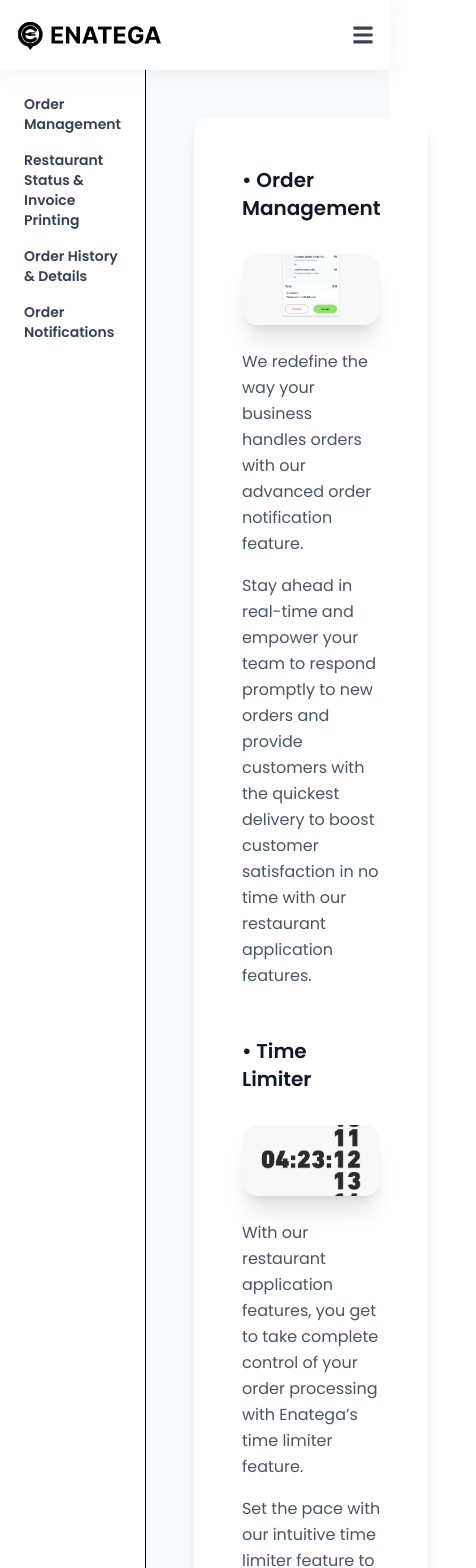
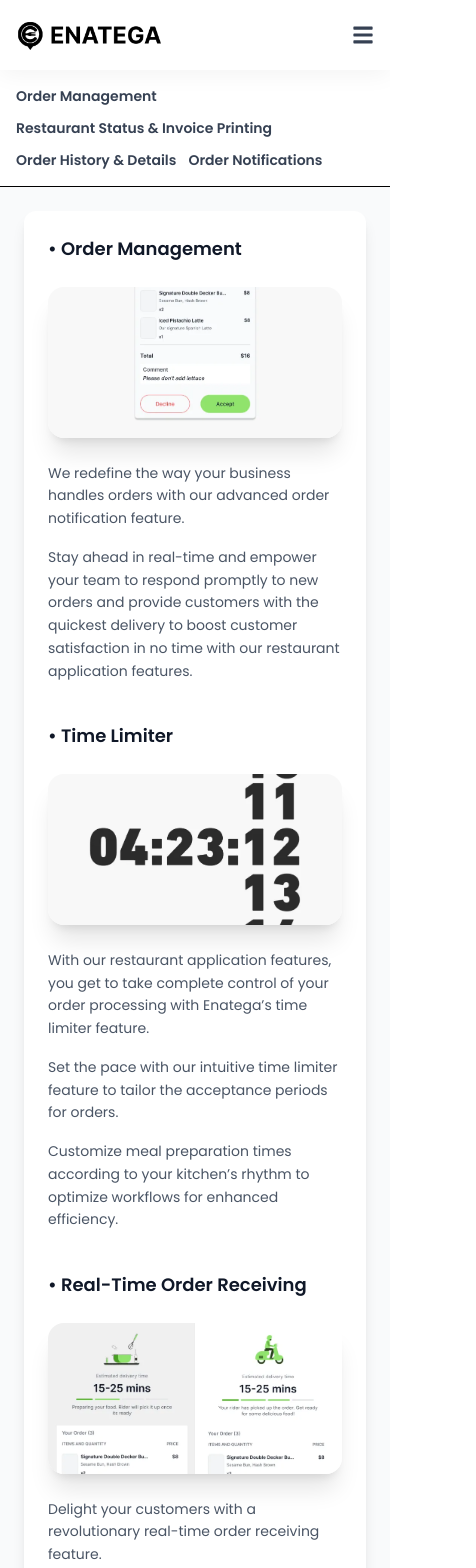
Before and after one commit to MuhammadEhsan705/Entaga-Clone, a React (Vite) app in the folder vite-project/Frontecd/: page /resturentapllication in a window 390 px wide. Shown: the top 1568 px of the page, 476 px wide, since content can reach past the window. Built offline with nearby package versions, Linux system fonts and the light colour scheme.

Commit message:
uyuyuyuyuy

```diff
--- a/vite-project/Frontecd/src/pages/Customerweb.jsx
+++ b/vite-project/Frontecd/src/pages/Customerweb.jsx
@@ -3,10 +3,10 @@
 
 function Customerweb() {
   return (
-    <div className="flex min-h-screen bg-gray-50">
+    <div className="flex flex-col md:flex-row min-h-screen bg-gray-50">
       {/* Sidebar */}
-      <aside className="w-64 bg-white border-r p-6">
-        <nav className="space-y-4 text-sm font-medium text-gray-700">
+      <aside className="w-full md:w-64 bg-white border-b md:border-b-0 md:border-r p-4 md:p-6">
+        <nav className="flex md:block flex-wrap gap-3 md:gap-0 text-sm font-medium text-gray-700">
           <a href="#" className="block hover:text-black font-semibold">
             Authentication
           </a>
@@ -29,17 +29,19 @@
       </aside>
 
       {/* Main Content */}
-      <main className="flex-1 p-12">
-        <div className="bg-white rounded-xl shadow-lg p-12 space-y-12">
+      <main className="flex-1 p-6 md:p-12">
+        <div className="bg-white rounded-xl shadow-lg p-6 md:p-12 space-y-10 md:space-y-12">
           {/* Email Verification */}
           <section>
-            <h2 className="text-xl font-bold text-gray-900 mb-4">• Email Verification</h2>
-            <p className="mt-2 text-gray-600 text-base leading-relaxed">
+            <h2 className="text-lg md:text-xl font-bold text-gray-900 mb-3 md:mb-4">
+              • Email Verification
+            </h2>
+            <p className="mt-2 text-gray-600 text-sm md:text-base leading-relaxed">
               With the email verification feature in the custom web/mobile application,
               we guarantee the authenticity of user registrations to lower the risk of
               fake orders and create a reliable customer base.
             </p>
-            <p className="mt-4 text-gray-600 text-base leading-relaxed">
+            <p className="mt-4 text-gray-600 text-sm md:text-base leading-relaxed">
               As you can quickly secure the confirmation process via the email verification
               feature, there’s an enhancement in the delivery information that enables
               streamlined communication on order updates and delivery details.
@@ -48,23 +50,23 @@
 
           {/* Multi-Platform Authentication */}
           <section>
-            <h2 className="text-xl font-bold text-gray-900 mb-6">
+            <h2 className="text-lg md:text-xl font-bold text-gray-900 mb-4 md:mb-6">
               • Multi-Platform Authentication
             </h2>
 
-            <div className="mt-8 flex justify-center">
+            <div className="mt-6 md:mt-8 flex justify-center">
               <img
                 src={multiplatform}
                 alt="Multi-Platform Authentication"
-                className="w-[500px] md:w-[650px] rounded-2xl shadow-xl"
+                className="w-full max-w-sm sm:max-w-md md:max-w-2xl rounded-2xl shadow-xl"
               />
             </div>
 
-            <p className="mt-6 text-gray-600 text-base leading-relaxed">
+            <p className="mt-6 text-gray-600 text-sm md:text-base leading-relaxed">
               It is time to simplify the on-boarding process with the multi-platform
               authentication feature in the custom web/mobile application.
             </p>
-            <p className="mt-4 text-gray-600 text-base leading-relaxed">
+            <p className="mt-4 text-gray-600 text-sm md:text-base leading-relaxed">
               We enable our customers to use their existing Google, Apple, or Facebook
               credentials, eliminating the need for a separate account creation.
             </p>
--- a/vite-project/Frontecd/src/pages/Feature.jsx
+++ b/vite-project/Frontecd/src/pages/Feature.jsx
@@ -23,21 +23,21 @@
   };
 
   return (
-    <section className="w-full bg-gradient-to-b from-green-200 to-white text-center py-20">
+    <section className="w-full bg-gradient-to-b from-green-200 to-white text-center py-14 md:py-20">
       {/* Heading */}
-      <h1 className="text-4xl md:text-5xl font-extrabold text-gray-900 max-w-4xl mx-auto leading-tight">
+      <h1 className="text-2xl sm:text-3xl md:text-5xl font-extrabold text-gray-900 max-w-4xl mx-auto leading-snug px-4">
         Enatega Multivendor Is A Full-Featured Multivendor{" "}
         <span className="text-green-600">Food Delivery Solution</span>
       </h1>
 
       {/* Tabs */}
-      <div className="mt-14 border-b">
-        <div className="flex flex-wrap justify-center gap-10">
+      <div className="mt-10 md:mt-14 border-b">
+        <div className="flex flex-wrap justify-center gap-4 sm:gap-6 md:gap-10 px-4 md:px-0">
           {tabs.map((tab) => (
             <button
               key={tab.id}
               onClick={() => setActive(tab.id)}
-              className={`relative pb-4 text-base md:text-lg font-medium transition ${
+              className={`relative pb-2 sm:pb-3 md:pb-4 text-sm sm:text-base md:text-lg font-medium transition ${
                 active === tab.id
                   ? "text-black font-semibold"
                   : "text-gray-600 hover:text-black"
@@ -45,7 +45,7 @@
             >
               {tab.label}
               {active === tab.id && (
-                <span className="absolute left-1/2 -translate-x-1/2 bottom-0 w-12 h-[2px] bg-black rounded"></span>
+                <span className="absolute left-1/2 -translate-x-1/2 bottom-0 w-8 sm:w-10 md:w-12 h-[2px] bg-black rounded"></span>
               )}
             </button>
           ))}
@@ -53,7 +53,7 @@
       </div>
 
       {/* Active Tab Content */}
-      <div>{tabComponents[active]}</div>
+      <div className="mt-8 md:mt-12 px-4 md:px-0">{tabComponents[active]}</div>
     </section>
   );
 }
--- a/vite-project/Frontecd/src/pages/ResturenApplication.jsx
+++ b/vite-project/Frontecd/src/pages/ResturenApplication.jsx
@@ -1,15 +1,14 @@
 import React from 'react';
-import Orderimage from "../assets/Order-Notification-779x0.webp"
-import notificationimage from "../assets/Real-Time-Order-Receiving-779x0.webp"
-import timeimage from "../assets/Time-Limiter-779x0.webp"
+import Orderimage from "../assets/Order-Notification-779x0.webp";
+import notificationimage from "../assets/Real-Time-Order-Receiving-779x0.webp";
+import timeimage from "../assets/Time-Limiter-779x0.webp";
 
 function ResturenApplication() {
   return (
-    <>
-    <div className="flex min-h-screen bg-gray-50">
+    <div className="flex flex-col md:flex-row min-h-screen bg-gray-50">
       {/* Sidebar */}
-      <aside className="w-64 bg-white border-r p-6">
-        <nav className="space-y-4 text-sm font-medium text-gray-700">
+      <aside className="w-full md:w-64 bg-white border-b md:border-b-0 md:border-r p-4 md:p-6">
+        <nav className="flex md:block flex-wrap gap-3 md:gap-0 text-sm font-medium text-gray-700">
           <a href="#" className="block hover:text-black font-semibold">
             Order Management
           </a>
@@ -26,23 +25,25 @@
       </aside>
 
       {/* Main Content */}
-      <main className="flex-1 p-12">
-        <div className="bg-white rounded-xl shadow-lg p-12 space-y-12">
+      <main className="flex-1 p-6 md:p-12">
+        <div className="bg-white rounded-xl shadow-lg p-6 md:p-12 space-y-10 md:space-y-12">
           {/* Order Management */}
           <section>
-            <h2 className="text-xl font-bold text-gray-900 mb-4">• Order Management</h2>
-            <div className="mt-8 flex justify-center">
+            <h2 className="text-lg md:text-xl font-bold text-gray-900 mb-3 md:mb-4">
+              • Order Management
+            </h2>
+            <div className="mt-6 md:mt-8 flex justify-center">
               <img
                 src={Orderimage}
-                alt="Orderimage"
-                className="w-[500px] md:w-[650px] rounded-2xl shadow-xl"
+                alt="Order Management"
+                className="w-full max-w-sm sm:max-w-md md:max-w-2xl rounded-2xl shadow-xl"
               />
             </div>
-            <p className="mt-6 text-gray-600 text-base leading-relaxed">
+            <p className="mt-6 text-gray-600 text-sm md:text-base leading-relaxed">
               We redefine the way your business handles orders with our advanced order
               notification feature.
             </p>
-            <p className="mt-4 text-gray-600 text-base leading-relaxed">
+            <p className="mt-4 text-gray-600 text-sm md:text-base leading-relaxed">
               Stay ahead in real-time and empower your team to respond promptly to new
               orders and provide customers with the quickest delivery to boost customer
               satisfaction in no time with our restaurant application features.
@@ -51,23 +52,25 @@
 
           {/* Time Limiter */}
           <section>
-            <h2 className="text-xl font-bold text-gray-900 mb-6">• Time Limiter</h2>
-            <div className="mt-8 flex justify-center">
+            <h2 className="text-lg md:text-xl font-bold text-gray-900 mb-4 md:mb-6">
+              • Time Limiter
+            </h2>
+            <div className="mt-6 md:mt-8 flex justify-center">
               <img
                 src={timeimage}
-                alt="T"
-                className="w-[500px] md:w-[650px] rounded-2xl shadow-xl"
+                alt="Time Limiter"
+                className="w-full max-w-sm sm:max-w-md md:max-w-2xl rounded-2xl shadow-xl"
               />
             </div>
-            <p className="mt-6 text-gray-600 text-base leading-relaxed">
+            <p className="mt-6 text-gray-600 text-sm md:text-base leading-relaxed">
               With our restaurant application features, you get to take complete control of your
               order processing with Enatega’s time limiter feature.
             </p>
-            <p className="mt-4 text-gray-600 text-base leading-relaxed">
+            <p className="mt-4 text-gray-600 text-sm md:text-base leading-relaxed">
               Set the pace with our intuitive time limiter feature to tailor the acceptance
               periods for orders.
             </p>
-            <p className="mt-4 text-gray-600 text-base leading-relaxed">
+            <p className="mt-4 text-gray-600 text-sm md:text-base leading-relaxed">
               Customize meal preparation times according to your kitchen’s rhythm to optimize
               workflows for enhanced efficiency.
             </p>
@@ -75,18 +78,20 @@
 
           {/* Real-Time Order Receiving */}
           <section>
-            <h2 className="text-xl font-bold text-gray-900 mb-6">• Real-Time Order Receiving</h2>
-            <div className="mt-8 flex justify-center">
+            <h2 className="text-lg md:text-xl font-bold text-gray-900 mb-4 md:mb-6">
+              • Real-Time Order Receiving
+            </h2>
+            <div className="mt-6 md:mt-8 flex justify-center">
               <img
                 src={notificationimage}
-                alt=""
-                className="w-[500px] md:w-[650px] rounded-2xl shadow-xl"
+                alt="Real-Time Order Receiving"
+                className="w-full max-w-sm sm:max-w-md md:max-w-2xl rounded-2xl shadow-xl"
               />
             </div>
-            <p className="mt-6 text-gray-600 text-base leading-relaxed">
+            <p className="mt-6 text-gray-600 text-sm md:text-base leading-relaxed">
               Delight your customers with a revolutionary real-time order receiving feature.
             </p>
-            <p className="mt-4 text-gray-600 text-base leading-relaxed">
+            <p className="mt-4 text-gray-600 text-sm md:text-base leading-relaxed">
               As orders move seamlessly through preparation and delivery stages, your team
               stays coordinated to ensure your orders get delivered on time and create an
               unparalleled customer experience.
@@ -95,8 +100,6 @@
         </div>
       </main>
     </div>
-
-    </>
   );
 }
 
```
Also changed, not shown: vite-project/Frontecd/src/pages/AdminDashboard.jsx (+95 -59 lines), vite-project/Frontecd/src/pages/RiderApplication.jsx (+31 -28 lines).
